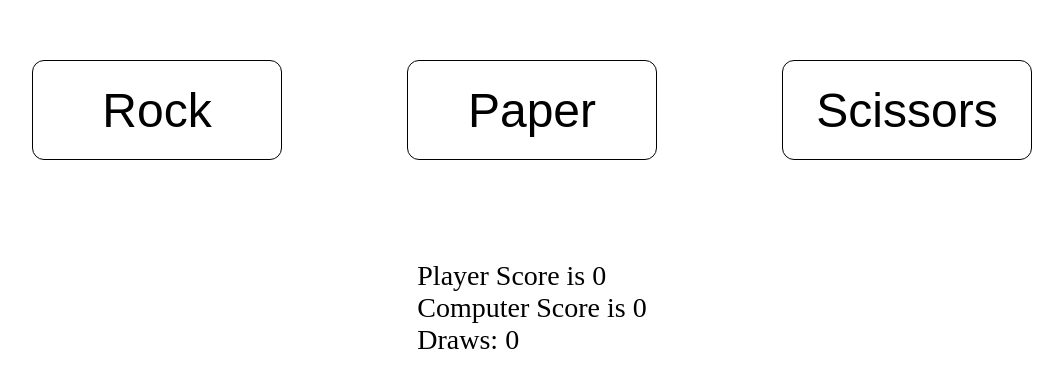
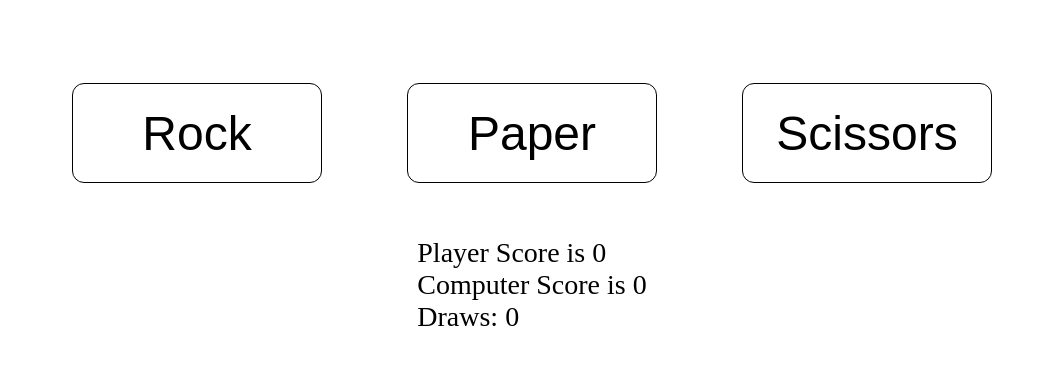
Before and after one commit to Ibrakristo/RockPaperScissors, a plain HTML site: page index.html in a window 1280 px wide. Shown: the part 200-588 px from the top of the page, without its empty margins (108-1171 px from the left). Drawn offline with Linux system fonts and the light colour scheme.

Commit message:
fixed a resizing bug in content dev

```diff
--- a/index.html
+++ b/index.html
@@ -10,10 +10,13 @@
 </head>
 <body>
     <div class="container">
+
+            <div class="cont">
                 <div class="content">
                 <button class="rock">Rock</button>
                 <button class="paper">Paper</button>
                 <button class="scissors">Scissors</button>
+            </div>
         </div>
        <div class="result">
             <div class="pscore">Player Score is 0</div>
--- a/style.css
+++ b/style.css
@@ -1,5 +1,6 @@
+
 body{
-    font-family: Serif, Sans-serif, Monospace, fantasy;
+    font-family: Serif, Sans-serif, Monospace;
     font-size: 28px;
     display:flex;
     height: 100vh;
@@ -10,15 +11,22 @@ body{
     display:flex;
     flex-direction: column;
     align-items: center;
+    justify-content: space-between;
+    height: 250px;
+
+}
+.cont{
+    display:flex;
+    width: 115vh;
+    justify-content: center;
 }
 .content{
+    flex: 1 1 auto;
+    justify-content: space-between;
     display:flex;
-    width:1000px;
-    justify-content: space-between;
-    margin-bottom: 100px;
+
 }
 button{
-    flex:0 1 auto;
     border: 1px solid;
     border-radius: 12px;
     background-color: #00000000;
```
Lines whose indentation alone changed are shown as unchanged.
